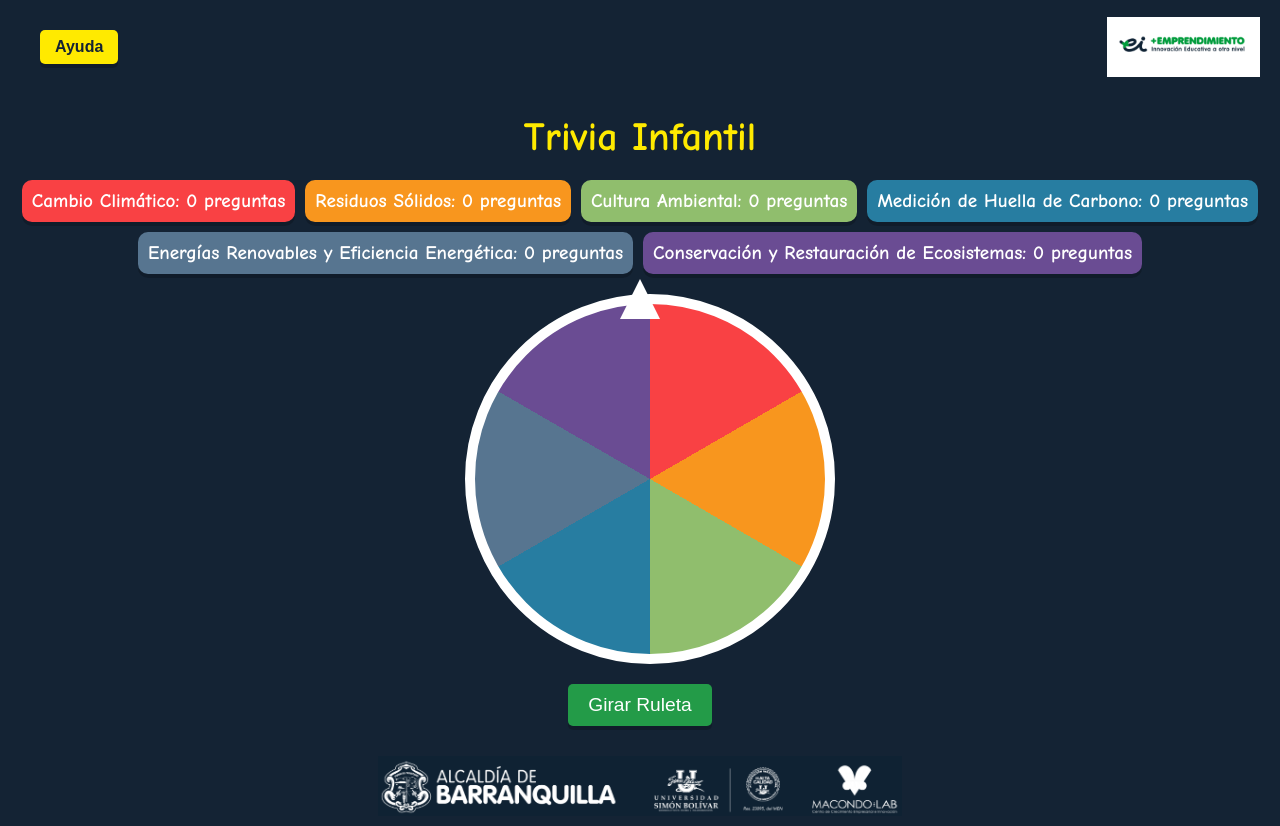
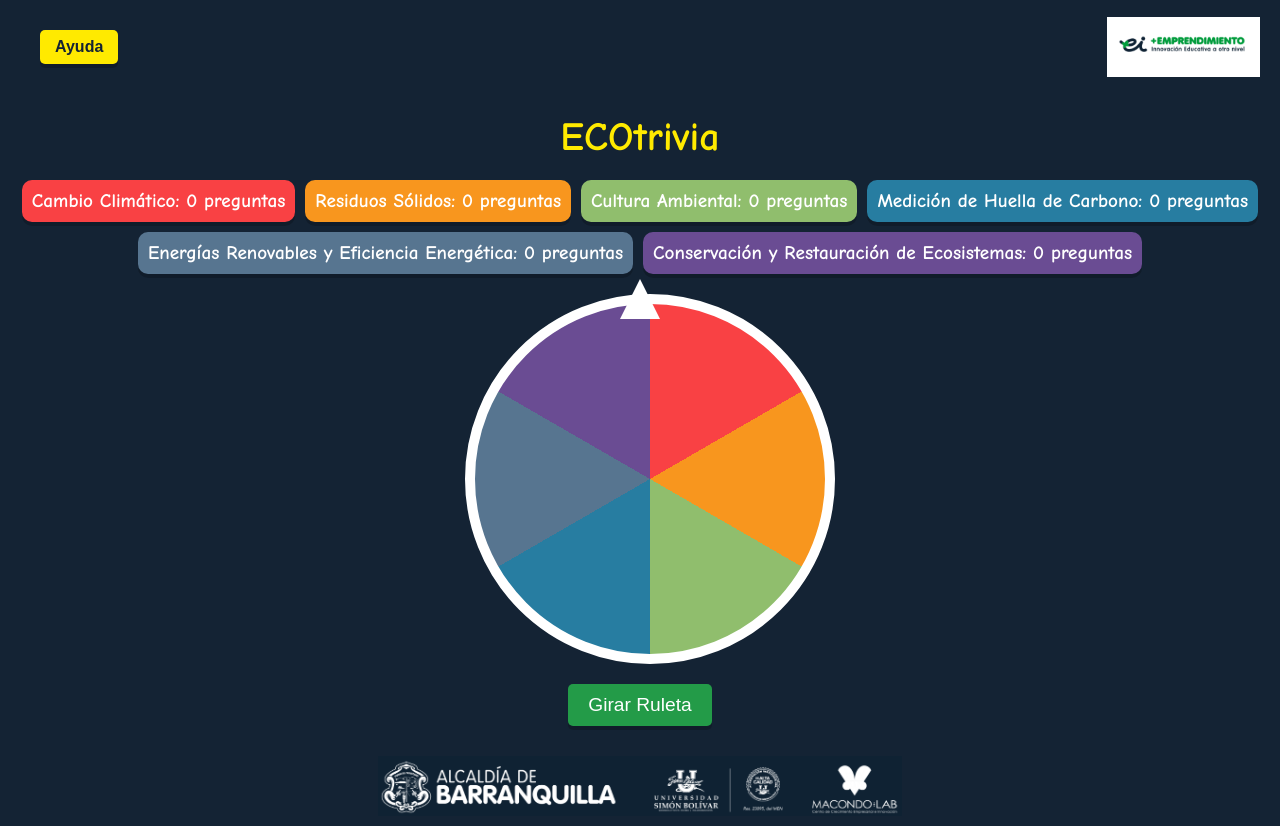
Before and after one commit to GerenciaInubac/ecotrivia, a plain HTML site: page index.html in a window 1280 px wide. Drawn offline with Linux system fonts and the light colour scheme.

Commit message:
index.html

```diff
--- a/index.html
+++ b/index.html
@@ -3,7 +3,7 @@
 <head>
     <meta charset="UTF-8">
     <meta name="viewport" content="width=device-width, initial-scale=1.0">
-    <title>Trivia Infantil</title>
+    <title>ECOtrivia</title>
     <style>
         body {
             font-family: 'Comic Sans MS', sans-serif;
@@ -169,7 +169,7 @@
         <img src="emprendimiento-logo.png" alt="+Emprendimiento">
     </header>
 
-    <h1>Trivia Infantil</h1>
+    <h1>ECOtrivia</h1>
     <div class="counters" id="counters">
         <!-- Contadores individuales por componente -->
     </div>
@@ -459,7 +459,6 @@
                         <p>Responde preguntas: Contesta correctamente 3 preguntas por cada componente.</p>
                         <p>Suma puntos: Cada respuesta correcta aumenta tu puntuación. Si fallas, se mostrará la respuesta correcta antes de continuar.</p>
                         <p>Objetivo: Completa las 18 preguntas, distribuidas en los 6 componentes, y obtén tu puntuación final.</p>
-                        <h2>Mensaje de Reflexión</h2>
                         <p>Cuidar nuestro planeta es una responsabilidad compartida que comienza con pequeñas acciones y decisiones conscientes; aprender sobre el cambio climático, el reciclaje, las energías renovables, la conservación y otros temas ambientales nos convierte en agentes de cambio para construir un futuro sostenible y lleno de vida.</p>
                         <button onclick="window.close()" style="padding: 10px 20px; font-size: 1em; background-color: #239B48; color: #ffffff; border: none; border-radius: 5px;">Cerrar</button>
                     </body>
```
